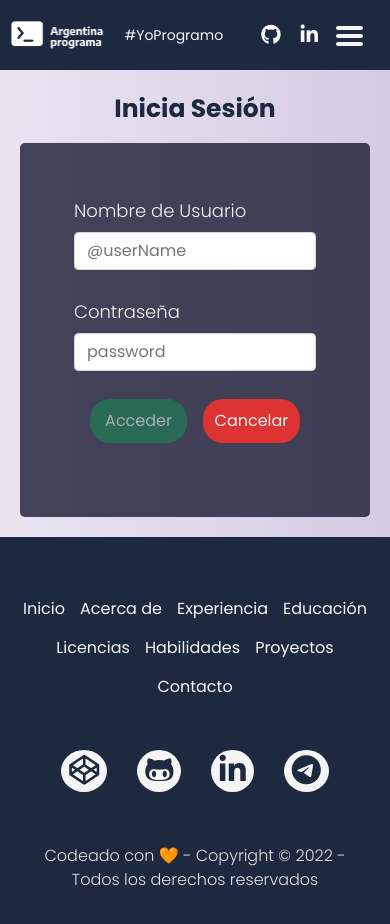
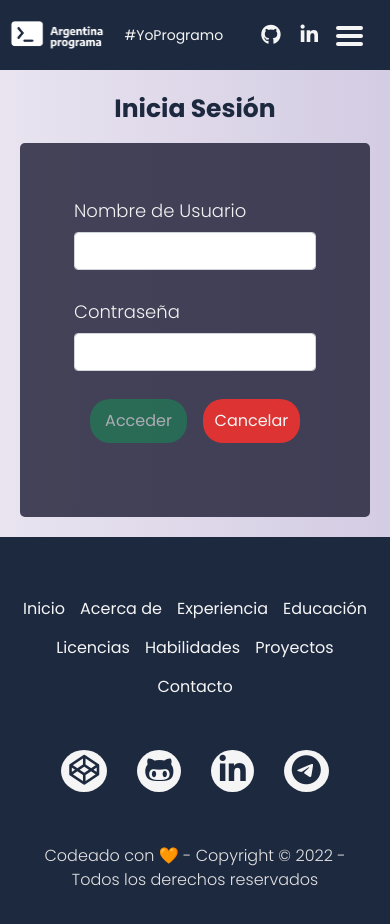
Before and after one commit to FranciscoLGM/Portfolio-FrontEnd, an Angular app: page /login in a window 390 px wide. Shown: the top 924 px of the page. Built offline with nearby package versions, Linux system fonts and the light colour scheme; some icons are missing.

Commit message:
[UPDATE] minor changes and bug fixes

```diff
--- a/src/app/components/header/header.component.css
+++ b/src/app/components/header/header.component.css
@@ -69,12 +69,8 @@
 @media (max-width: 500px) {
     .banner {
         height: calc(100vh - 7rem);
-        clip-path: none;
     }
     .banner-title {
         font-size: 2.8rem;
     }
-    .fa-angles-down {
-        padding-bottom: 3rem;
-    }
 }
--- a/src/app/components/login/login.component.css
+++ b/src/app/components/login/login.component.css
@@ -125,4 +125,7 @@ button:disabled {
         height: auto;
         padding: 2rem;
     }
+    ::placeholder {
+        color: #fff;
+    }
 }
--- a/src/app/components/login/login.component.html
+++ b/src/app/components/login/login.component.html
@@ -18,7 +18,7 @@
                         type="text"
                         name="username"
                         id="username"
-                        placeholder="@userName"
+                        placeholder="Ingresa tú nombre de usuario"
                         formControlName="userName"
                         required
                     />
@@ -39,7 +39,7 @@
                         name="password"
                         id="password"
                         required
-                        placeholder="password"
+                        placeholder="Ingresa tú contraseña"
                         formControlName="password"
                         required
                     />
```
